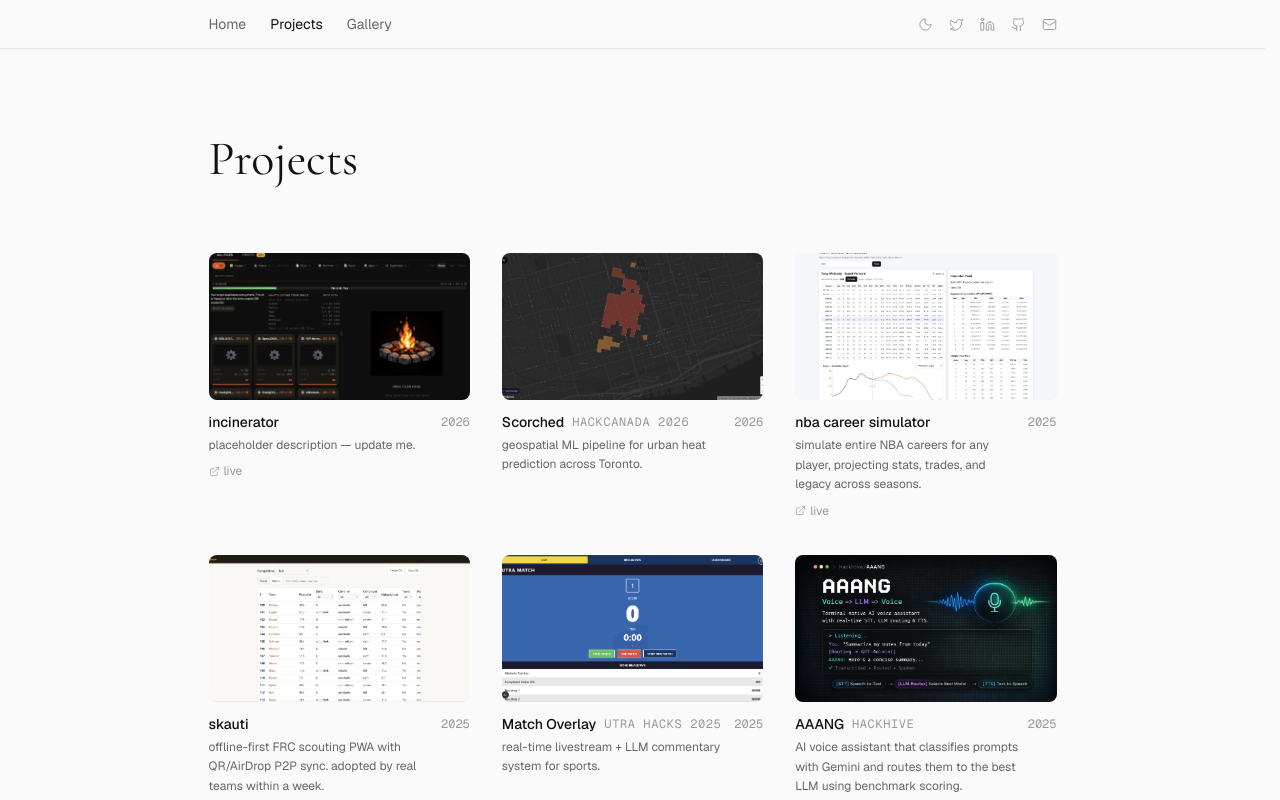
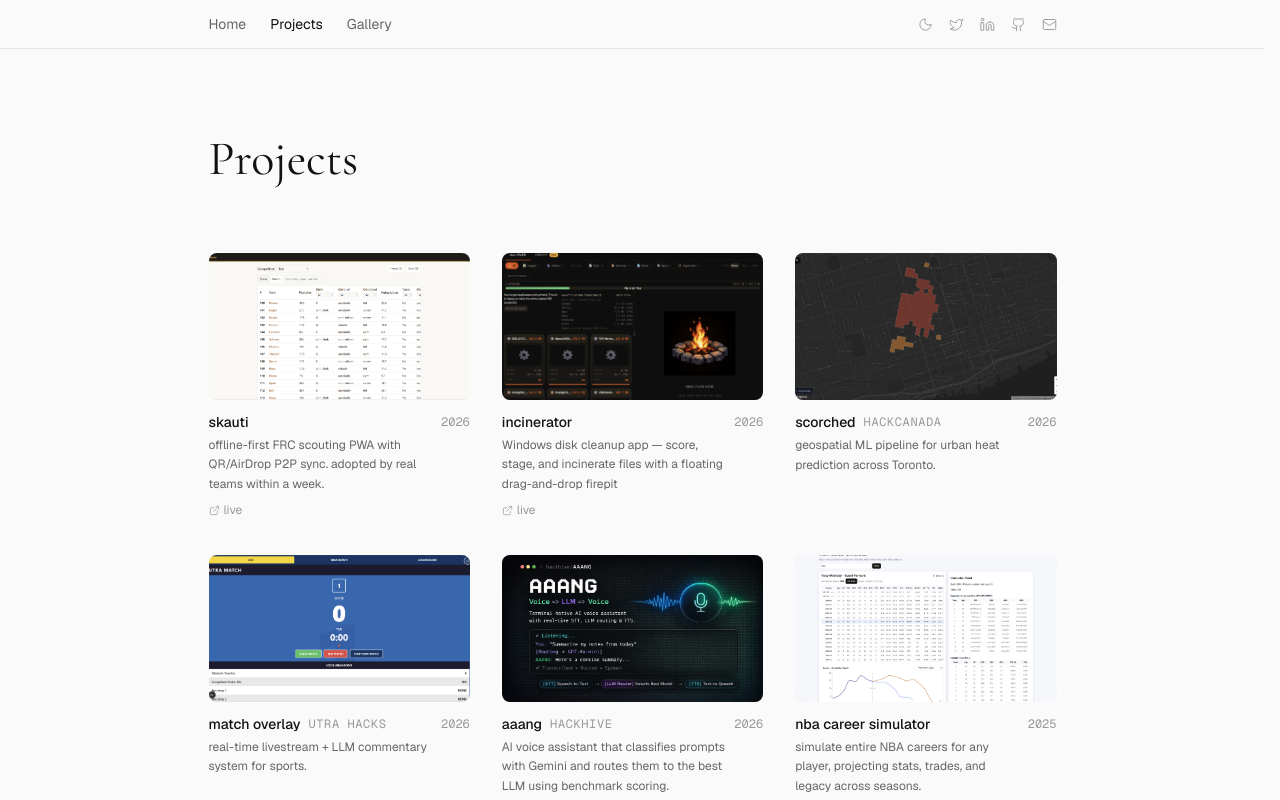
Before and after one commit to geos1l/georgio, a Next.js app: page /projects in a window 1280 px wide. Shown: the top 800 px of the page. Built offline with nearby package versions, Linux system fonts and the light colour scheme.

Commit message:
Deployable first version

```diff
--- a/components/Nav.tsx
+++ b/components/Nav.tsx
@@ -18,7 +18,7 @@ const socialLinks = [
     label: "Twitter",
   },
   {
-    href: "https://linkedin.com/in/georgio-silvea",
+    href: "https://linkedin.com/in/georgio-silvea/",
     icon: Linkedin,
     label: "LinkedIn",
   },
--- a/data/gallery.ts
+++ b/data/gallery.ts
@@ -4,21 +4,21 @@ export interface GalleryImage {
 }
 
 export const galleryImages: GalleryImage[] = [
-  { src: "/gallery/IMG_8064.JPG", caption: "sunset" },
-  { src: "/gallery/IMG_8205.JPG", caption: "on campus" },
-  { src: "/gallery/IMG_8331.JPG", caption: "views" },
-  { src: "/gallery/IMG_8353.JPG", caption: "out and about" },
-  { src: "/gallery/IMG_8360.JPG", caption: "golden hour" },
-  { src: "/gallery/IMG_8631.JPG", caption: "city" },
-  { src: "/gallery/IMG_8652.jpg", caption: "vibes" },
-  { src: "/gallery/IMG_8684.JPG", caption: "moment" },
-  { src: "/gallery/IMG_8891.JPG", caption: "late night" },
-  { src: "/gallery/IMG_8999.JPG", caption: "friends" },
-  { src: "/gallery/IMG_9039.jpg", caption: "exploring" },
-  { src: "/gallery/IMG_9046.JPG", caption: "good times" },
-  { src: "/gallery/IMG_3402.jpg", caption: "random" },
-  { src: "/gallery/4D94EA9C-3281-48FE-8CF5-9F3880A0D506.JPG", caption: "summer" },
-  { src: "/gallery/C12AF7E9-D3E4-43B7-AF08-951C3F7FFA65.JPG", caption: "somewhere" },
-  { src: "/gallery/hackhive1.jpg", caption: "hackhive" },
-  { src: "/gallery/hackhive3.jpg", caption: "hackhive" },
+  { src: "/gallery/IMG_8064.JPG", caption: "Community Event @ United" },
+  { src: "/gallery/IMG_8205.JPG", caption: "late night walk views" },
+  { src: "/gallery/IMG_8331.JPG", caption: "Upstairs PAC" },
+  { src: "/gallery/IMG_8353.JPG", caption: "random snowman" },
+  { src: "/gallery/IMG_8360.JPG", caption: "Café Cursor" },
+  { src: "/gallery/IMG_8631.JPG", caption: "elite hackathon setup" },
+  { src: "/gallery/IMG_8652.jpg", caption: "undergraduate math faculty awards ceremony" },
+  { src: "/gallery/IMG_8684.JPG", caption: "awards ceremony diff ppl" },
+  { src: "/gallery/IMG_8891.JPG", caption: "funmix esports/pool in markham" },
+  { src: "/gallery/IMG_8999.JPG", caption: "HackCanada!" },
+  { src: "/gallery/IMG_9039.jpg", caption: "claude builders club on campus" },
+  { src: "/gallery/IMG_9046.JPG", caption: "Iftar at United College :(" },
+  { src: "/gallery/IMG_3402.jpg", caption: "random night with friends" },
+  { src: "/gallery/4D94EA9C-3281-48FE-8CF5-9F3880A0D506.JPG", caption: "how Utra hacks had us" },
+  { src: "/gallery/C12AF7E9-D3E4-43B7-AF08-951C3F7FFA65.JPG", caption: "utra hacks team!!" },
+  { src: "/gallery/hackhive1.jpg", caption: "cooked (hackhive)" },
+  { src: "/gallery/hackhive3.jpg", caption: "cooking (hackhive)" },
 ];
--- a/data/hackathons.ts
+++ b/data/hackathons.ts
@@ -16,17 +16,17 @@ export interface Hackathon {
 
 export const hackathons: Hackathon[] = [
   {
-    name: "HackCanada 2026",
+    name: "HackCanada",
     slug: "hackcanada-2026",
     year: 2026,
-    result: "Built Scorched",
+    result: "built scorched",
     description: "geospatial ML pipeline for urban heat prediction across Toronto.",
     story: "Built Scorched over 36 hours at HackCanada 2026. The idea came from noticing how unevenly heat distributes across Toronto during summer — some neighbourhoods run 4–5°C hotter than others purely due to land cover and density. We scraped satellite imagery, weather station data, and urban land-use classifications, then trained an XGBoost + PyTorch ensemble to predict surface temperatures at a 30m resolution. The final model hit 1.46°C MAE and 0.80 R² on holdout data. Built a FastAPI backend and a Mapbox-powered frontend to visualize the predictions as an interactive heatmap.",
     thumbnail: "/projects/Scorched-Thumbnail.png",
     demoMedia: "/projects/hackcanada-demo.png",
     demoIsVideo: false,
     href: "https://github.com/geos1l/scorched",
-    project: "Scorched",
+    project: "scorched",
     tags: ["PyTorch", "XGBoost", "FastAPI", "Mapbox", "Python"],
     gallery: [
       "/projects/hackcanada-gallery-1.png",
@@ -35,17 +35,17 @@ export const hackathons: Hackathon[] = [
     ],
   },
   {
-    name: "UTRA Hacks 2025",
-    slug: "utra-hacks-2025",
-    year: 2025,
-    result: "Built Match Overlay",
+    name: "UTRA Hacks",
+    slug: "utra-hacks",
+    year: 2026,
+    result: "built match overlay",
     description: "real-time livestream + LLM commentary system for sports.",
     story: "At UTRA Hacks we built Match Overlay — a system that injects AI commentary directly into a live sports stream. We captured game state in real time (score, player positions, key events), fed it into an LLM with a prompt tuned for colour commentary, and pushed the generated text as an overlay onto the video feed with sub-second latency. The hardest part was keeping the commentary coherent across multiple LLM calls without it sounding repetitive — we ended up building a rolling context window that summarised recent commentary before each new generation.",
     thumbnail: "/projects/UTRA-thumbnail.png",
     demoMedia: "/projects/utrahacks-demo.png",
     demoIsVideo: false,
-    href: "https://github.com/geos1l",
-    project: "Match Overlay",
+    href: "https://github.com/geos1l/utra_software_part",
+    project: "match overlay",
     tags: ["TypeScript", "WebSockets", "OpenAI", "FFmpeg", "Node.js"],
     gallery: [
       "/projects/utrahacks-gallery-1.png",
@@ -56,15 +56,15 @@ export const hackathons: Hackathon[] = [
   {
     name: "HackHive",
     slug: "hackhive",
-    year: 2025,
-    result: "Built AAANG",
+    year: 2026,
+    result: "built aaang",
     description: "AI voice assistant that classifies prompts with Gemini and routes them to the best LLM using benchmark scoring.",
     story: "AAANG (Adaptive AI Agent for Next-gen queries) was our answer to a simple question: why use one LLM for everything when different models are best at different tasks? We built a voice-first interface that records your prompt, transcribes it, classifies it by task type using Gemini, then queries an internal benchmark database to pick the highest-scoring model for that category. Coding questions go to one model, reasoning tasks to another, creative writing to a third. The routing logic cut average benchmark error by ~18% over always using the same model.",
     thumbnail: "/projects/AAANG-thumbnail.png",
     demoMedia: "/projects/hackhive-demo.png",
     demoIsVideo: false,
-    href: "https://github.com/geos1l",
-    project: "AAANG",
+    href: "https://github.com/geos1l/Hackhive-2026",
+    project: "aaang",
     tags: ["Gemini", "Python", "Voice", "React", "FastAPI"],
     gallery: [
       "/projects/hackhive-gallery-1.png",
--- a/data/projects.ts
+++ b/data/projects.ts
@@ -15,13 +15,13 @@ export const projects: Project[] = [
     year: 2025,
     description: "simulate entire NBA careers for any player, projecting stats, trades, and legacy across seasons.",
     thumbnail: "/projects/NbaCareerSim-thumbnail.png",
-    href: "https://github.com/geos1l",
-    liveUrl: "https://github.com/geos1l",
+    href: "https://github.com/geos1l/NBA-Career-Simulator",
+    liveUrl: "https://github.com/geos1l/NBA-Career-Simulator",
     tags: ["TypeScript", "React", "Python"],
   },
   {
     title: "skauti",
-    year: 2025,
+    year: 2026,
     description: "offline-first FRC scouting PWA with QR/AirDrop P2P sync. adopted by real teams within a week.",
     thumbnail: "/projects/Skauti-thumbnail.png",
     href: "https://github.com/geos1l/skauti",
@@ -31,10 +31,10 @@ export const projects: Project[] = [
   {
     title: "incinerator",
     year: 2026,
-    description: "placeholder description — update me.",
+    description: "Windows disk cleanup app — score, stage, and incinerate files with a floating drag-and-drop firepit",
     thumbnail: "/projects/Incinerator-thumbnail.png",
-    href: "https://github.com/geos1l",
-    liveUrl: "https://github.com/geos1l",
+    href: "https://github.com/geos1l/Incinerator-Windows",
+    liveUrl: "https://github.com/geos1l/Incinerator-Windows/releases/tag/v1.0.1",
     tags: ["TypeScript"],
   },
 ];
```
Also changed, not shown: 2 other files (tests, documents, lock files or other folders).
